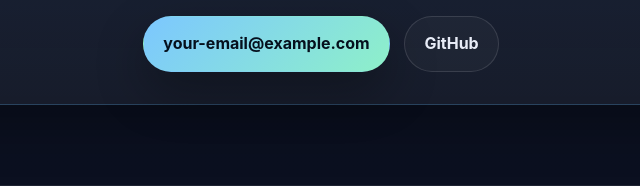
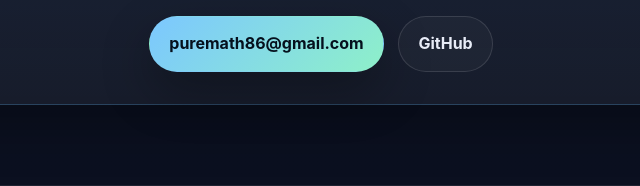
Before and after one commit to PureMath86/ds-ml-ai-consulting, a plain HTML site: page index.html in a window 1280 px wide. Shown: the part 2365-2551 px from the top of the page, 319-959 px from the left. Drawn offline with Linux system fonts and the light colour scheme.

Commit message:
Update email link in index.html

```diff
--- a/index.html
+++ b/index.html
@@ -498,7 +498,7 @@
             I can help scope the problem, evaluate options, and build a practical path forward.
           </p>
           <div class="cta-row" style="justify-content:center; margin-bottom:0;">
-            <a class="button button-primary" href="mailto:your-email@example.com">your-email@example.com</a>
+            <a class="button button-primary" href="mailto:puremath86@gmail.com">puremath86@gmail.com</a>
             <a class="button button-secondary" href="https://github.com/your-github-username" target="_blank" rel="noreferrer">GitHub</a>
           </div>
         </div>
```
